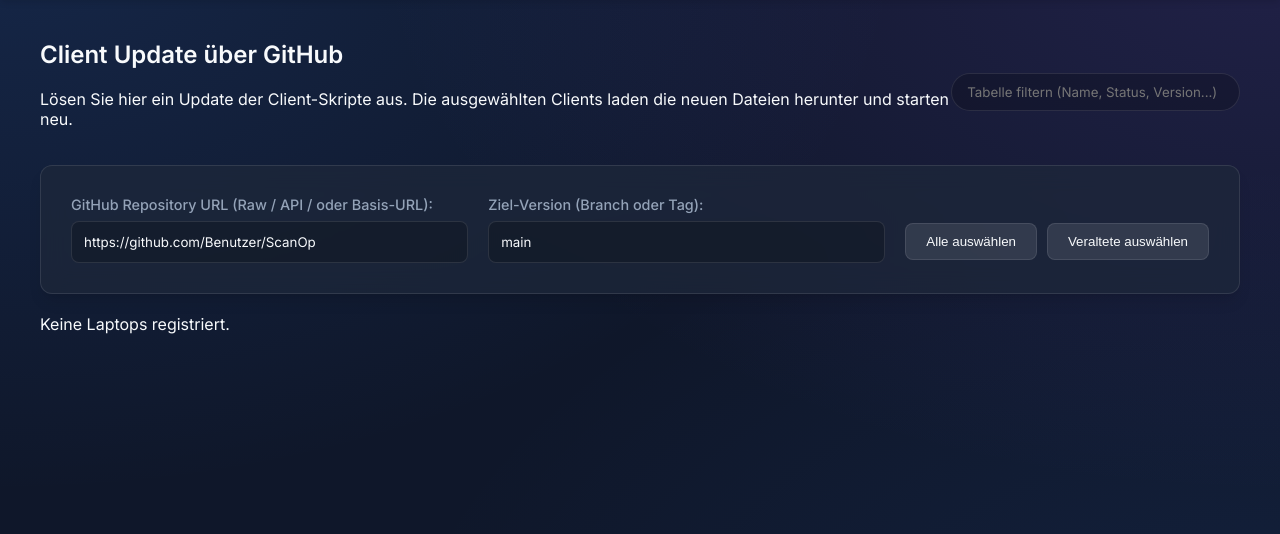
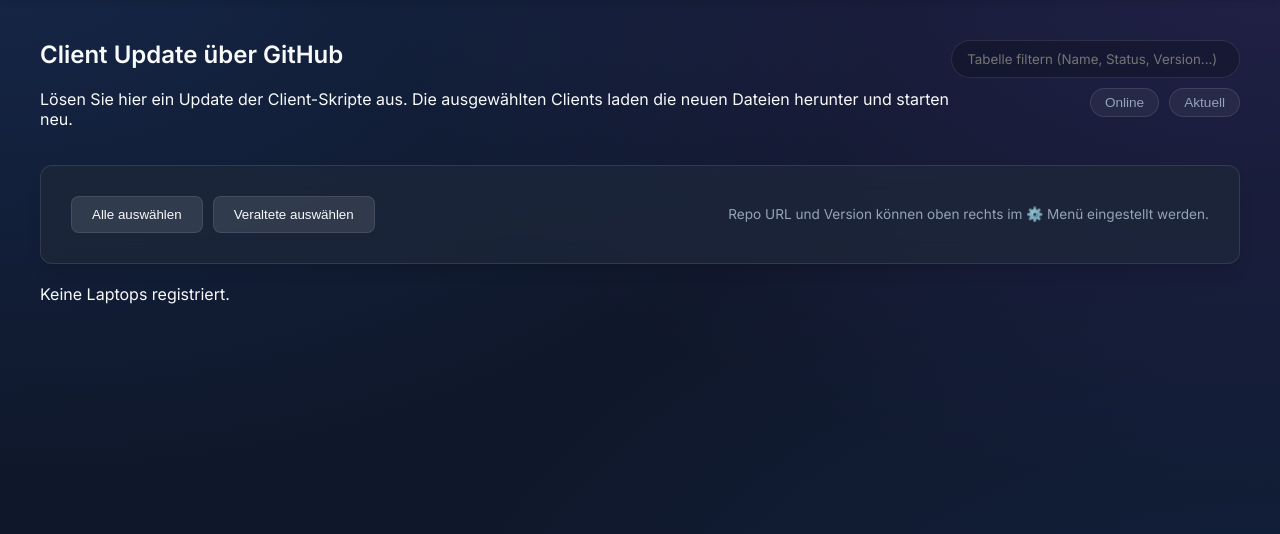
Before and after one commit to BitWuehler/ScanOp, a FastAPI app: template templates/client_updates.html in a window 1280 px wide. Shown: the part 71-605 px from the top of the page. Run offline with FastAPI, Linux system fonts and the light colour scheme; the template is opened without the code that fills it, so the values that code supplies are empty; parts of the project's set-up code (start-up, migrations or seed data) failed here and were passed over.

Commit message:
feat: UX improvements for filters and settings
- Implement 3-state (neutral/positive/negative) toggle filter buttons
- Move GitHub repo URL and Version inputs to global settings dropdown
- Persist table scroll position across page loads and navigation
- Save extended filter button states into localStorage
- Update UI for cleaner updates dashboard

```diff
--- a/static/app.js
+++ b/static/app.js
@@ -229,6 +229,19 @@ document.addEventListener('DOMContentLoaded', () => {
         exportPdfBtn.title = "PDF-Bibliothek nicht geladen";
     }
 
+    // ==========================================
+    // UI AND LOGIC OVERHAUL START
+    // ==========================================
+
+    // Scroll Position Persistence
+    const scrollPos = sessionStorage.getItem('scanop_scroll_pos');
+    if (scrollPos !== null) {
+        window.scrollTo(0, parseInt(scrollPos, 10));
+    }
+    window.addEventListener('beforeunload', () => {
+        sessionStorage.setItem('scanop_scroll_pos', window.scrollY);
+    });
+
     // Settings Dropdown Logic
     const settingsToggleBtn = document.getElementById('settings-toggle-btn');
     const settingsDropdown = document.getElementById('settings-dropdown');
@@ -244,20 +257,101 @@ document.addEventListener('DOMContentLoaded', () => {
         });
     }
 
-    // Global Filter Logic
+    // Global Settings (Repo URL & Version)
+    const repoInput = document.getElementById('settings_github_repo_url');
+    const versionInput = document.getElementById('settings_github_version');
+
+    if (repoInput && versionInput) {
+        const savedRepo = localStorage.getItem('scanop_repo_url');
+        const savedVersion = localStorage.getItem('scanop_version');
+        if (savedRepo) repoInput.value = savedRepo;
+        if (savedVersion) versionInput.value = savedVersion;
+
+        repoInput.addEventListener('input', (e) => localStorage.setItem('scanop_repo_url', e.target.value));
+        versionInput.addEventListener('input', (e) => localStorage.setItem('scanop_version', e.target.value));
+    }
+
+    // Advanced Filtering Logic
     const globalFilterToggle = document.getElementById('global-filter-toggle');
     const filterInput = document.getElementById('table-filter-input');
+    const filterBtns = document.querySelectorAll('.filter-btn');
 
-    function applyFilter(searchTerm) {
+    function applyFilters() {
+        const searchTerm = filterInput ? filterInput.value.toLowerCase() : '';
         const rows = document.querySelectorAll('tbody tr');
+
+        // Get active button states
+        const filters = {};
+        filterBtns.forEach(btn => {
+            filters[btn.dataset.filter] = btn.dataset.state; // '0', '1', '2'
+        });
+
+        const targetVersion = versionInput ? versionInput.value.trim() : '';
+
         rows.forEach(row => {
+            let visible = true;
             const text = row.textContent.toLowerCase();
-            if (text.includes(searchTerm.toLowerCase())) {
+
+            // 1. Text Search
+            if (searchTerm && !text.includes(searchTerm)) {
+                visible = false;
+            }
+
+            // 2. Button Filters
+            if (visible) {
+                // 'online' filter
+                if (filters['online']) {
+                    const isOnline = text.includes('online'); // simple heuristic
+                    if (filters['online'] === '1' && !isOnline) visible = false;
+                    if (filters['online'] === '2' && isOnline) visible = false;
+                }
+
+                // 'bedrohung' filter
+                if (filters['bedrohung']) {
+                    const hasThreat = text.includes('bedrohung');
+                    if (filters['bedrohung'] === '1' && !hasThreat) visible = false;
+                    if (filters['bedrohung'] === '2' && hasThreat) visible = false;
+                }
+
+                // 'aktuell' filter (Client Updates Page)
+                if (filters['aktuell']) {
+                    const versionCell = row.querySelector('.version-cell');
+                    if (versionCell) {
+                        const isCurrent = versionCell.textContent.trim() === targetVersion;
+                        if (filters['aktuell'] === '1' && !isCurrent) visible = false;
+                        if (filters['aktuell'] === '2' && isCurrent) visible = false;
+                    }
+                }
+            }
+
+            if (visible) {
                 row.classList.remove('hidden-row');
             } else {
                 row.classList.add('hidden-row');
             }
         });
+    }
+
+    // Handle Button Clicks (3-State Toggle)
+    filterBtns.forEach(btn => {
+        btn.addEventListener('click', () => {
+            let state = parseInt(btn.dataset.state);
+            state = (state + 1) % 3;
+            btn.dataset.state = state;
+
+            applyFilters();
+
+            if (globalFilterToggle && globalFilterToggle.checked) {
+                saveGlobalFilterState();
+            }
+        });
+    });
+
+    function saveGlobalFilterState() {
+        if (filterInput) localStorage.setItem('scanop_filter_text', filterInput.value);
+        const btnStates = {};
+        filterBtns.forEach(btn => { btnStates[btn.dataset.filter] = btn.dataset.state; });
+        localStorage.setItem('scanop_filter_btns', JSON.stringify(btnStates));
     }
 
     if (globalFilterToggle) {
@@ -268,27 +362,37 @@ document.addEventListener('DOMContentLoaded', () => {
             localStorage.setItem('scanop_global_filter_enabled', e.target.checked);
             if (!e.target.checked) {
                 localStorage.removeItem('scanop_filter_text');
-            } else if (filterInput) {
-                localStorage.setItem('scanop_filter_text', filterInput.value);
+                localStorage.removeItem('scanop_filter_btns');
+            } else {
+                saveGlobalFilterState();
             }
         });
     }
 
-    if (filterInput) {
+    if (filterInput || filterBtns.length > 0) {
         const isGlobalEnabled = localStorage.getItem('scanop_global_filter_enabled') === 'true';
         if (isGlobalEnabled) {
-            const savedText = localStorage.getItem('scanop_filter_text') || '';
-            filterInput.value = savedText;
-            applyFilter(savedText);
+            if (filterInput) {
+                filterInput.value = localStorage.getItem('scanop_filter_text') || '';
+            }
+            try {
+                const savedBtns = JSON.parse(localStorage.getItem('scanop_filter_btns') || '{}');
+                filterBtns.forEach(btn => {
+                    if (savedBtns[btn.dataset.filter]) {
+                        btn.dataset.state = savedBtns[btn.dataset.filter];
+                    }
+                });
+            } catch(e) {}
         }
 
-        filterInput.addEventListener('input', (e) => {
-            const term = e.target.value;
-            applyFilter(term);
-            if (globalFilterToggle && globalFilterToggle.checked) {
-                localStorage.setItem('scanop_filter_text', term);
-            }
-        });
+        if (filterInput) {
+            filterInput.addEventListener('input', () => {
+                applyFilters();
+                if (globalFilterToggle && globalFilterToggle.checked) saveGlobalFilterState();
+            });
+        }
+
+        applyFilters(); // Initial filter apply
     }
 
     // Updates Page Checkbox Logic
@@ -296,12 +400,10 @@ document.addEventListener('DOMContentLoaded', () => {
     const laptopCheckboxes = document.querySelectorAll('.laptop-checkbox');
     const selectAllBtn = document.getElementById('select-all-btn');
     const selectOutdatedBtn = document.getElementById('select-outdated-btn');
-    const githubVersionInput = document.getElementById('github_version');
 
     if (masterCheckbox) {
         masterCheckbox.addEventListener('change', (e) => {
             laptopCheckboxes.forEach(cb => {
-                // only check if row is not hidden by filter
                 const row = cb.closest('tr');
                 if (!row.classList.contains('hidden-row')) {
                     cb.checked = e.target.checked;
@@ -322,9 +424,9 @@ document.addEventListener('DOMContentLoaded', () => {
         });
     }
 
-    if (selectOutdatedBtn && githubVersionInput) {
+    if (selectOutdatedBtn && versionInput) {
         selectOutdatedBtn.addEventListener('click', () => {
-            const targetVersion = githubVersionInput.value.trim();
+            const targetVersion = versionInput.value.trim();
             laptopCheckboxes.forEach(cb => {
                 const row = cb.closest('tr');
                 if (!row.classList.contains('hidden-row')) {
@@ -343,14 +445,14 @@ document.addEventListener('DOMContentLoaded', () => {
     const triggerUpdateBtn = document.getElementById('trigger-update-btn');
     if (triggerUpdateBtn) {
         triggerUpdateBtn.addEventListener('click', async function() {
-            const repoUrl = document.getElementById('github_repo_url')?.value;
-            const version = document.getElementById('github_version')?.value;
+            const repoUrl = repoInput ? repoInput.value.trim() : '';
+            const version = versionInput ? versionInput.value.trim() : '';
 
             const selectedCheckboxes = document.querySelectorAll('.laptop-checkbox:checked');
             const aliasesToUpdate = Array.from(selectedCheckboxes).map(cb => cb.dataset.alias);
 
             if (!repoUrl || !version) {
-                showStatusMessage('Bitte Repository-URL und Version angeben.', 'error');
+                showStatusMessage('Bitte Repository-URL und Ziel-Version (im Zahnrad-Menü) angeben.', 'error');
                 return;
             }
 
--- a/static/style.css
+++ b/static/style.css
@@ -375,3 +375,40 @@ input[type="checkbox"] {
 .hidden-row {
     display: none !important;
 }
+
+/* Quick Filter Buttons (3-State) */
+.filter-btn-container {
+    display: flex;
+    gap: 10px;
+    margin-top: 10px;
+}
+
+.filter-btn {
+    padding: 6px 14px;
+    border-radius: 20px;
+    border: 1px solid var(--glass-border);
+    background: rgba(255, 255, 255, 0.05);
+    color: var(--text-muted);
+    font-size: 0.85rem;
+    cursor: pointer;
+    transition: all 0.2s ease;
+    user-select: none;
+    box-shadow: none;
+}
+
+.filter-btn[data-state="1"] {
+    background: rgba(16, 185, 129, 0.2);
+    border-color: rgba(16, 185, 129, 0.5);
+    color: #10b981;
+}
+
+.filter-btn[data-state="2"] {
+    background: rgba(239, 68, 68, 0.2);
+    border-color: rgba(239, 68, 68, 0.5);
+    color: #ef4444;
+}
+
+.filter-btn:hover {
+    filter: brightness(1.2);
+    transform: translateY(-1px);
+}
--- a/templates/client_updates.html
+++ b/templates/client_updates.html
@@ -25,40 +25,44 @@
             </ul>
             <div class="settings-menu-container">
                 <button id="settings-toggle-btn" class="icon-button" title="Einstellungen">⚙️</button>
-                <div id="settings-dropdown" class="settings-dropdown glass-container hidden">
-                    <label style="display: flex; align-items: center; gap: 10px; cursor: pointer; margin: 0; color: var(--text-main);">
+                <div id="settings-dropdown" class="settings-dropdown glass-container hidden" style="width: 300px;">
+                    <label style="display: flex; align-items: center; gap: 10px; cursor: pointer; margin: 0; margin-bottom: 15px; color: var(--text-main); font-weight: bold;">
                         <input type="checkbox" id="global-filter-toggle">
                         Übergreifender Filter
                     </label>
+                    <hr style="border-color: rgba(255,255,255,0.1); margin-bottom: 15px;">
+                    <label for="settings_github_repo_url" style="font-size: 0.85rem; margin-bottom: 5px; display: block;">GitHub Repo URL:</label>
+                    <input type="text" id="settings_github_repo_url" value="https://github.com/Benutzer/ScanOp" style="width: 100%; padding: 8px; margin-bottom: 10px; font-size: 0.85rem;" />
+                    <label for="settings_github_version" style="font-size: 0.85rem; margin-bottom: 5px; display: block;">Ziel-Version (Tag/Branch):</label>
+                    <input type="text" id="settings_github_version" value="main" style="width: 100%; padding: 8px; font-size: 0.85rem;" />
                 </div>
             </div>
         </nav>
     </header>
     <main>
-        <div style="display: flex; justify-content: space-between; align-items: center; margin-bottom: 20px;">
+        <div style="display: flex; justify-content: space-between; align-items: flex-start; margin-bottom: 20px;">
             <div>
                 <h2>Client Update über GitHub</h2>
                 <p>Lösen Sie hier ein Update der Client-Skripte aus. Die ausgewählten Clients laden die neuen Dateien herunter und starten neu.</p>
             </div>
-            <div class="filter-container" style="width: 300px;">
-                <input type="text" id="table-filter-input" placeholder="Tabelle filtern (Name, Status, Version...)" style="padding: 10px; border-radius: 20px; padding-left: 15px;">
+            <div class="filter-container" style="width: 300px; display: flex; flex-direction: column; align-items: flex-end;">
+                <input type="text" id="table-filter-input" placeholder="Tabelle filtern (Name, Status, Version...)" style="padding: 10px; border-radius: 20px; padding-left: 15px; width: 100%;">
+                <div class="filter-btn-container">
+                    <button class="filter-btn" data-state="0" data-filter="online">Online</button>
+                    <button class="filter-btn" data-state="0" data-filter="aktuell">Aktuell</button>
+                </div>
             </div>
         </div>
 
         <div id="status-message" style="margin-bottom: 15px; padding: 10px; border-radius: 5px; display: none;"></div>
 
-        <div class="glass-container form-container" style="margin-bottom: 20px; display: flex; gap: 20px; align-items: center; flex-wrap: wrap;">
-            <div style="flex: 1; min-width: 250px;">
-                <label for="github_repo_url">GitHub Repository URL (Raw / API / oder Basis-URL):</label>
-                <input type="text" id="github_repo_url" value="https://github.com/Benutzer/ScanOp" />
-            </div>
-            <div style="flex: 1; min-width: 150px;">
-                <label for="github_version">Ziel-Version (Branch oder Tag):</label>
-                <input type="text" id="github_version" value="main" />
-            </div>
-            <div style="display: flex; gap: 10px; margin-top: 24px;">
+        <div class="glass-container form-container" style="margin-bottom: 20px; display: flex; gap: 20px; align-items: center;">
+            <div style="display: flex; gap: 10px;">
                 <button id="select-all-btn" class="button-secondary">Alle auswählen</button>
                 <button id="select-outdated-btn" class="button-secondary">Veraltete auswählen</button>
+            </div>
+            <div style="font-size: 0.85rem; color: var(--text-muted); margin-left: auto;">
+                <span id="display-repo-info">Repo URL und Version können oben rechts im ⚙️ Menü eingestellt werden.</span>
             </div>
         </div>
 
```
Also changed, not shown: templates/daily_report.html (+7 -2 lines), templates/laptops_overview.html (+14 -5 lines).
